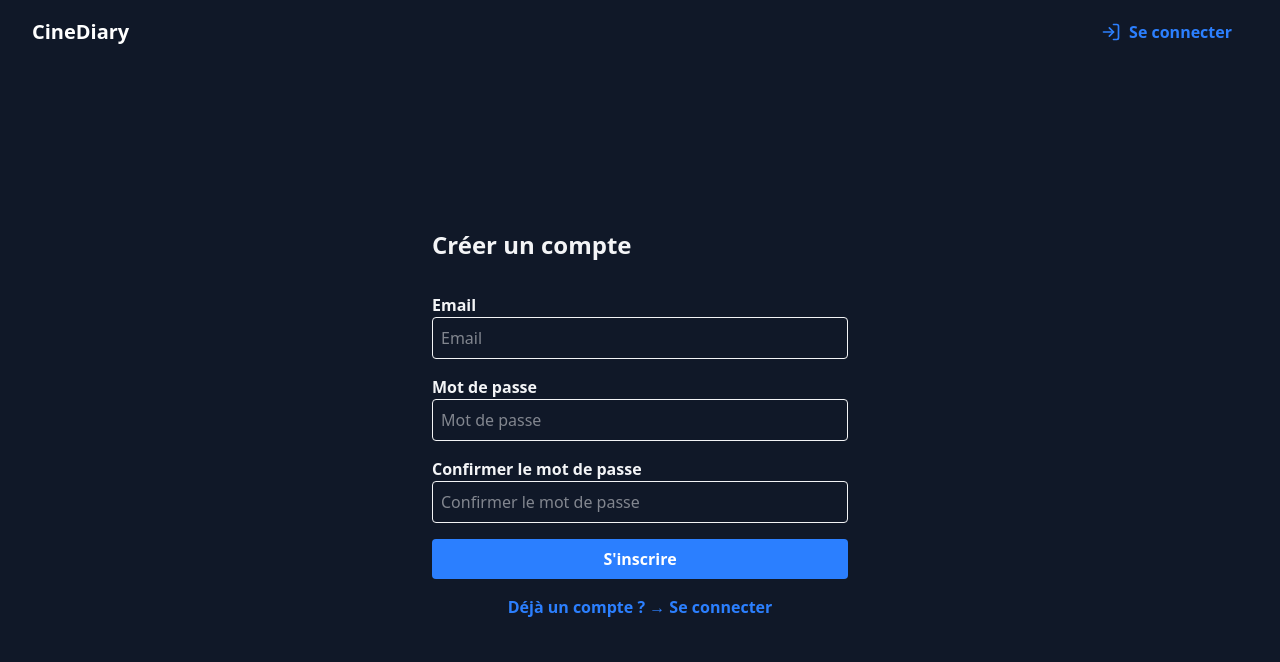
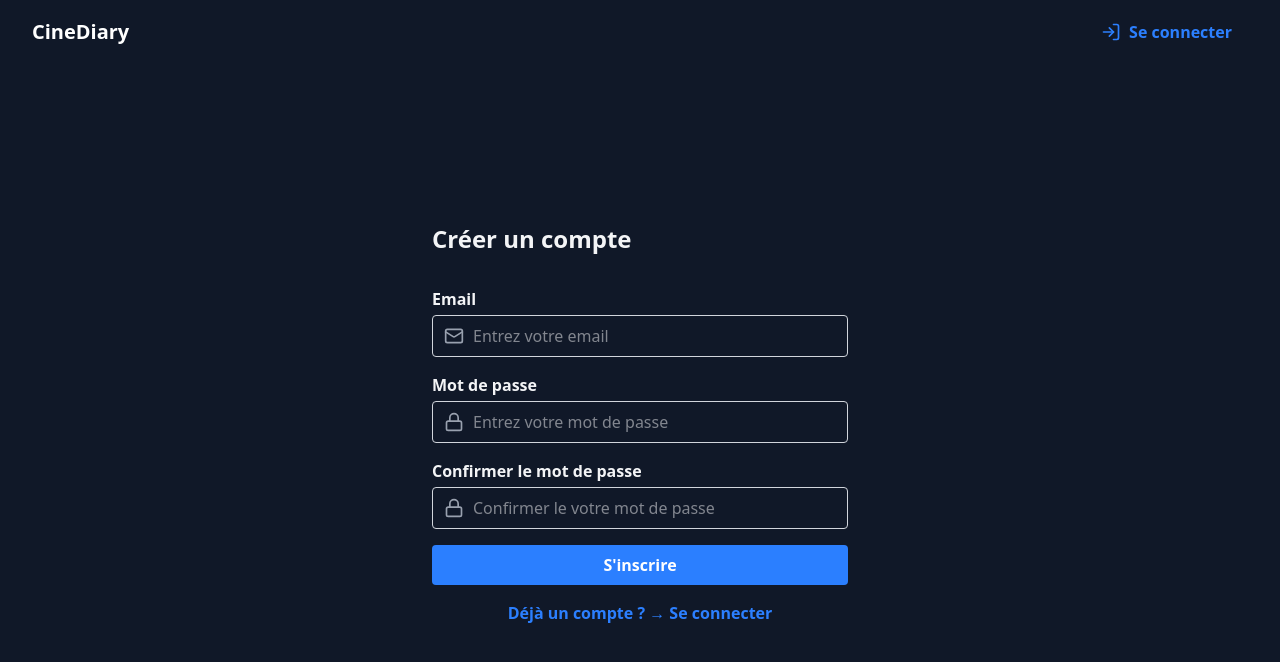
Before and after one commit to Alexandre-Remaud/cine-diary, a Vue app in the folder frontend/: page /register in a window 1280 px wide. Shown: the top 662 px of the page. Built offline with nearby package versions, Linux system fonts and the light colour scheme.

Commit message:
add baseinput

```diff
--- /dev/null
+++ b/frontend/src/components/BaseInput.vue
@@ -0,0 +1,71 @@
+<script setup lang="ts">
+import { computed, ref, watch, type Component } from 'vue'
+
+const props = defineProps<{
+  label?: string
+  modelValue: string
+  placeholder?: string
+  type?: 'email' | 'password'
+  error?: string | null
+  disabled?: boolean
+  icon?: Component
+}>()
+
+const emit = defineEmits<{
+  (e: 'update:modelValue', value: string): void
+  (e: 'input', event: Event): void
+  (e: 'focus', event: FocusEvent): void
+  (e: 'blur', event: FocusEvent): void
+}>()
+
+const inputId = `input-${Math.random().toString(36).substr(2, 9)}`
+
+const internalValue = ref(props.modelValue)
+
+watch(
+  () => props.modelValue,
+  (val) => {
+    internalValue.value = val
+  },
+)
+
+watch(internalValue, (val) => {
+  emit('update:modelValue', val)
+})
+
+const baseClasses =
+  'block w-full rounded border px-3 py-2 transition-colors focus:outline-none disabled:opacity-50 disabled:cursor-not-allowed pl-10'
+const errorClasses = 'border-red-500 focus:border-red-500 focus:ring-red-200'
+const normalClasses = 'border-gray-300 focus:border-blue-500 focus:ring-blue-200'
+
+const classes = computed(() => [baseClasses, props.error ? errorClasses : normalClasses])
+</script>
+
+<template>
+  <div class="flex flex-col gap-1 relative">
+    <label v-if="label" :for="inputId" class="font-semibold">
+      {{ label }}
+    </label>
+
+    <div class="relative">
+      <component
+        v-if="icon"
+        :is="icon"
+        class="absolute left-3 top-1/2 -translate-y-1/2 w-5 h-5 text-gray-400"
+      />
+      <input
+        :id="inputId"
+        :type="type || 'text'"
+        :placeholder="placeholder"
+        :disabled="disabled"
+        :class="classes"
+        v-model="internalValue"
+        @input="(e) => emit('input', e)"
+        @focus="(e) => emit('focus', e)"
+        @blur="(e) => emit('blur', e)"
+      />
+    </div>
+
+    <p v-if="error" class="text-red-500 text-sm mt-1">{{ error }}</p>
+  </div>
+</template>
--- a/frontend/src/components/LoginForm.vue
+++ b/frontend/src/components/LoginForm.vue
@@ -7,6 +7,8 @@ import { useUiStore } from '@/stores/uiStore'
 import { useRouter } from 'vue-router'
 import { validateEmail, validatePassword } from '@/utils/validation'
 import BaseButton from '@/components/BaseButton.vue'
+import BaseInput from '@/components/BaseInput.vue'
+import { MailIcon, LockIcon } from '@/icons/icons'
 
 const router = useRouter()
 const authStore = useAuthStore()
@@ -48,34 +50,25 @@ const handleForm = async () => {
 
 <template>
   <form class="flex flex-col w-full max-w-md gap-4 px-4" @submit.prevent="handleForm" novalidate>
-    <div class="w-full max-w-md mb-2 space-y-2">
-      <label class="font-semibold" for="email">Email</label>
-      <input
-        class="p-2 border rounded w-full max-w-md focus:ring-2 ring-blue-300"
+    <BaseInput
+      label="Email"
       type="email"
-        name="email"
-        id="email"
       v-model="email"
       placeholder="Entrez votre email"
-        autocomplete="email"
-        :class="{ 'border-red-500': errors.email }"
+      :icon="MailIcon"
+      :error="errors.email"
+      @blur="errors.email = validateEmail(email)"
     />
-      <p v-if="errors.email" class="text-red-500 text-sm mt-1">{{ errors.email }}</p>
-    </div>
-    <div class="w-full max-w-md mb-2 space-y-2">
-      <label class="font-semibold" for="password">Mot de passe</label>
-      <input
-        class="p-2 border rounded w-full max-w-md focus:ring-2 ring-blue-300"
+    <BaseInput
+      label="Mot de passe"
       type="password"
-        name="password"
-        id="password"
       v-model="password"
-        autocomplete="current-password"
       placeholder="Entrez votre mot de passe"
-        :class="{ 'border-red-500': errors.password }"
+      :icon="LockIcon"
+      :error="errors.password"
+      @blur="errors.password = validatePassword(password)"
     />
-      <p v-if="errors.password" class="text-red-500 text-sm mt-1">{{ errors.password }}</p>
-    </div>
+
     <BaseButton aria-label="Se connecter" type="submit" :loading="isLoading" variant="primary">
       Se connecter
     </BaseButton>
--- a/frontend/src/components/RegisterForm.vue
+++ b/frontend/src/components/RegisterForm.vue
@@ -7,6 +7,8 @@ import { useUiStore } from '@/stores/uiStore'
 import { useRouter } from 'vue-router'
 import { validateEmail, validatePassword, validatePasswordConfirmation } from '@/utils/validation'
 import BaseButton from '@/components/BaseButton.vue'
+import BaseInput from '@/components/BaseInput.vue'
+import { MailIcon, LockIcon } from '@/icons/icons'
 
 const authStore = useAuthStore()
 const uiStore = useUiStore()
@@ -57,45 +59,35 @@ const handleRegister = async () => {
     novalidate
   >
     <h1 class="text-2xl font-bold mb-4">Créer un compte</h1>
-    <div>
-      <label class="font-semibold" for="email">Email</label>
-      <input
-        id="email"
-        v-model="email"
-        type="email"
-        placeholder="Email"
-        class="w-full p-2 border rounded"
-        :class="{ 'border-red-500': errors.email }"
-      />
-      <p v-if="errors.email" class="text-red-500 text-sm mt-1">{{ errors.email }}</p>
-    </div>
+    <BaseInput
+      label="Email"
+      type="email"
+      v-model="email"
+      placeholder="Entrez votre email"
+      :icon="MailIcon"
+      :error="errors.email"
+      @blur="errors.email = validateEmail(email)"
+    />
 
-    <div>
-      <label class="font-semibold" for="password">Mot de passe</label>
-      <input
-        id="password"
-        v-model="password"
-        type="password"
-        placeholder="Mot de passe"
-        class="w-full p-2 border rounded"
-        :class="{ 'border-red-500': errors.password }"
-      />
-      <p v-if="errors.password" class="text-red-500 text-sm mt-1">{{ errors.password }}</p>
-    </div>
-    <div>
-      <label class="font-semibold" for="confirmPassword">Confirmer le mot de passe</label>
-      <input
-        id="confirmPassword"
-        v-model="confirmPassword"
-        type="password"
-        placeholder="Confirmer le mot de passe"
-        class="w-full p-2 border rounded"
-        :class="{ 'border-red-500': errors.confirmPassword }"
-      />
-      <p v-if="errors.confirmPassword" class="text-red-500 text-sm mt-1">
-        {{ errors.confirmPassword }}
-      </p>
-    </div>
+    <BaseInput
+      label="Mot de passe"
+      type="password"
+      v-model="password"
+      placeholder="Entrez votre mot de passe"
+      :icon="LockIcon"
+      :error="errors.password"
+      @blur="errors.password = validatePassword(password)"
+    />
+
+    <BaseInput
+      label="Confirmer le mot de passe"
+      type="password"
+      v-model="confirmPassword"
+      placeholder="Confirmer le votre mot de passe"
+      :icon="LockIcon"
+      :error="errors.confirmPassword"
+      @blur="errors.confirmPassword = validatePasswordConfirmation(password, confirmPassword)"
+    />
     <BaseButton aria-label="Créer un compte" type="submit" :loading="isLoading" variant="primary">
       S'inscrire
     </BaseButton>
--- a/frontend/src/icons/icons.ts
+++ b/frontend/src/icons/icons.ts
@@ -1 +1,7 @@
-export { User as UserIcon, LogOut as LogOutIcon, LogIn as LogInIcon } from 'lucide-vue-next'
+export {
+  User as UserIcon,
+  LogOut as LogOutIcon,
+  LogIn as LogInIcon,
+  Mail as MailIcon,
+  Lock as LockIcon,
+} from 'lucide-vue-next'
```
Lines whose indentation alone changed are shown as unchanged.
